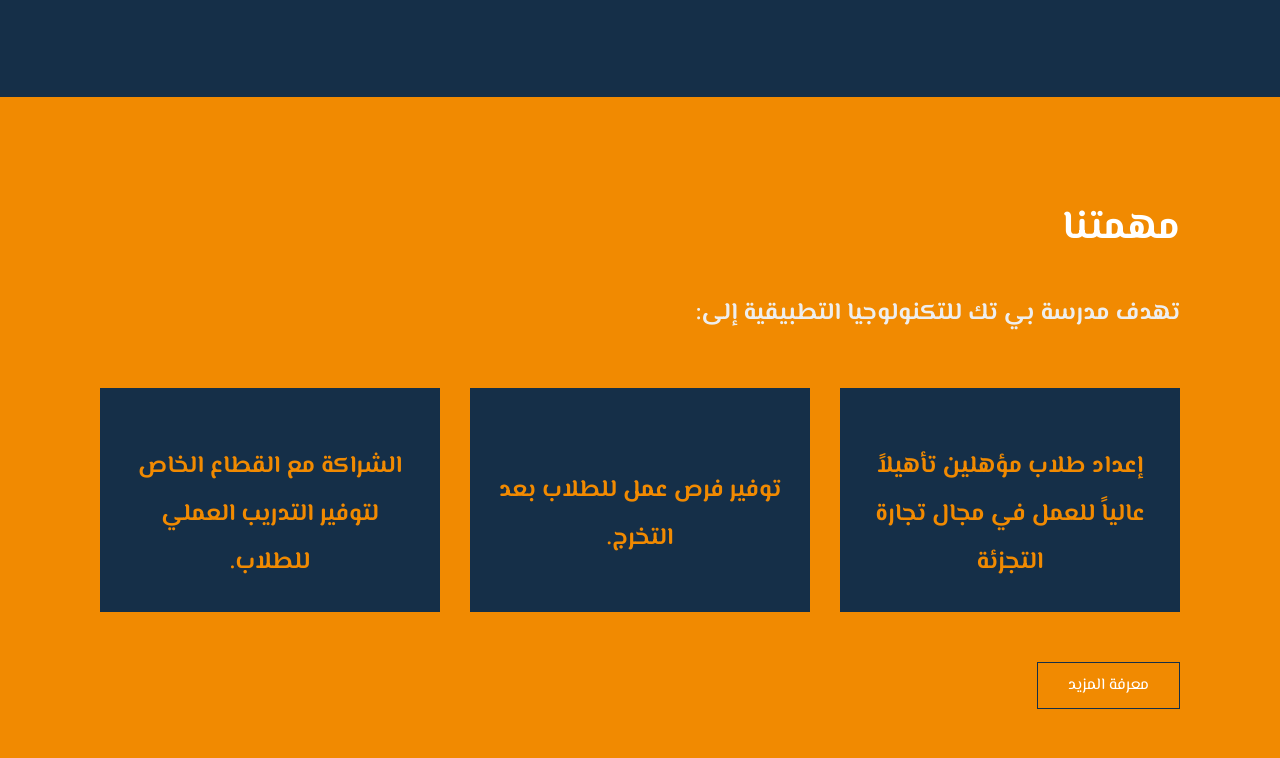
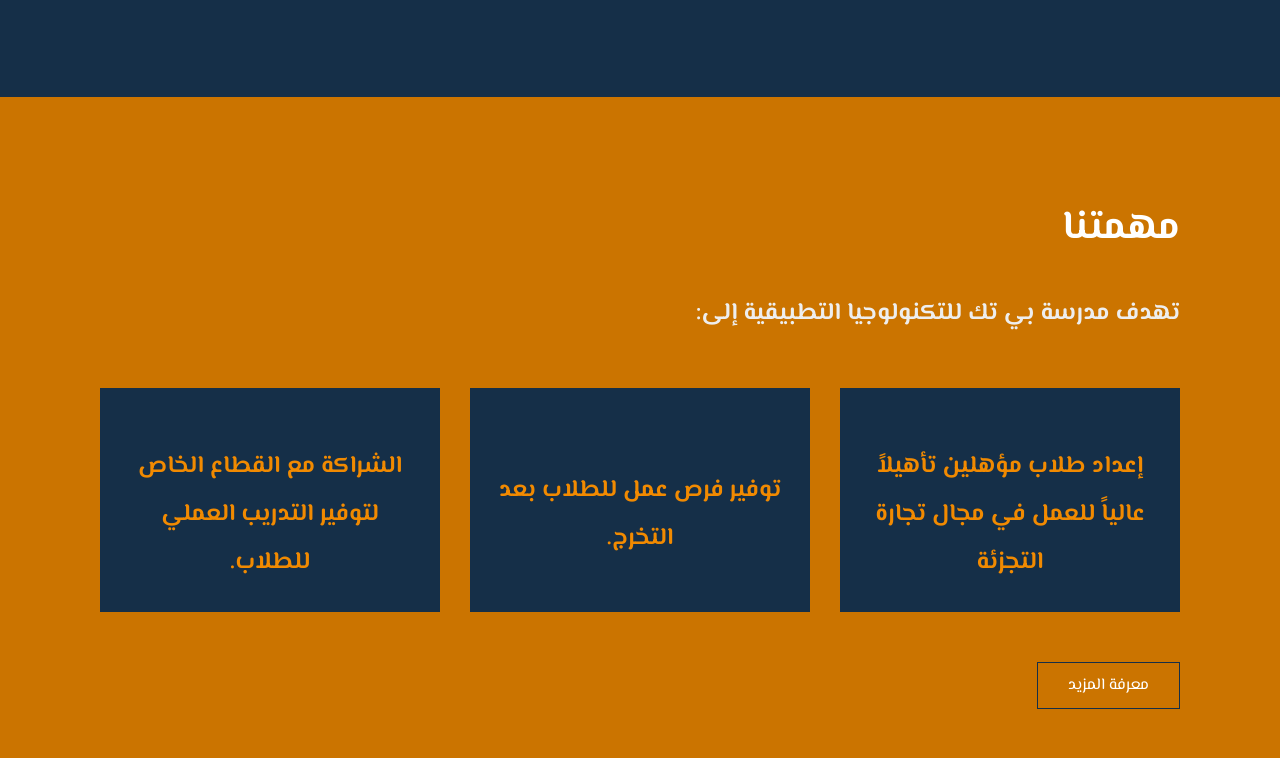
Before and after one commit to anasramadan098/B.TECH, a website: page public/index.html in a window 1280 px wide. Shown: the part 1342-2100 px from the top of the page. Drawn offline with nearby package versions, Linux system fonts and the light colour scheme; a script that the page names is missing.

Commit message:
Update main.css

```diff
--- a/public/main.css
+++ b/public/main.css
@@ -89,7 +89,7 @@ section.about p{
   margin-top: 30px;
 }
 section.mission {
-  background-color: var(--second-color);
+  background-color: #cb7400;
 }
 section.mission p{
   color: var(--main-color);
```
